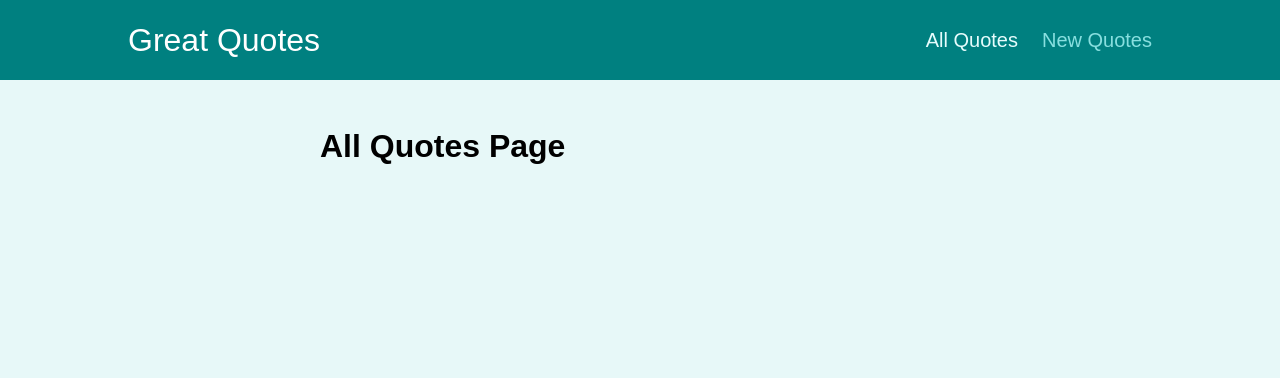
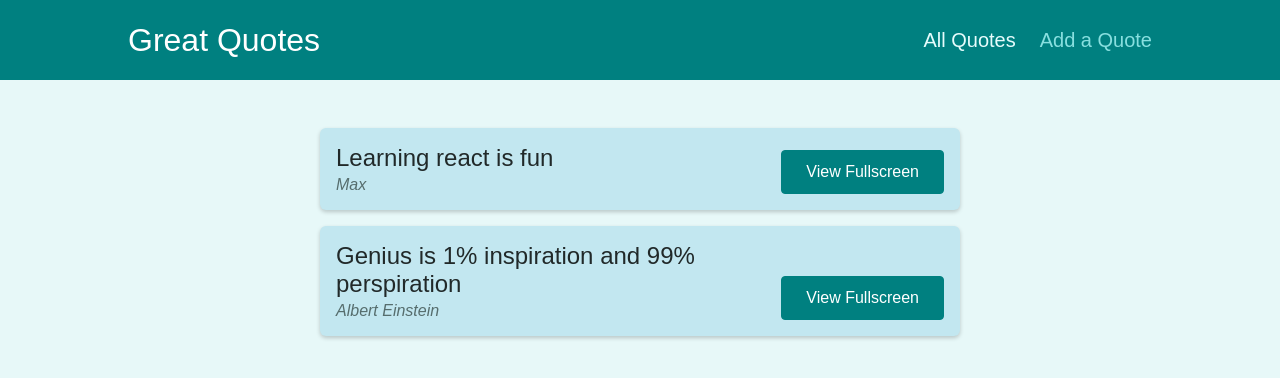
Before and after one commit to rlopxhan21/Quotes-App, a React (Create React App) app: page /quotes in a window 1280 px wide. Shown: the top 378 px of the page. Built offline with nearby package versions, Linux system fonts and the light colour scheme.

Commit message:
Connect to components

```diff
--- a/src/components/layout/MainNavigation.js
+++ b/src/components/layout/MainNavigation.js
@@ -15,7 +15,7 @@ const MainNavigation = () => {
           </li>
           <li>
             <NavLink to="/new-quote" activeClassName={classes.active}>
-              New Quotes
+              Add a Quote
             </NavLink>
           </li>
         </ul>
--- a/src/components/quotes/NoQuotesFound.js
+++ b/src/components/quotes/NoQuotesFound.js
@@ -1,12 +1,10 @@
-import classes from './NoQuotesFound.module.css';
+import classes from "./NoQuotesFound.module.css";
 
 const NoQuotesFound = () => {
   return (
     <div className={classes.noquotes}>
       <p>No quotes found!</p>
-      <a className='btn'>
-        Add a Quote
-      </a>
+      <a className="btn">Add a Quote</a>
     </div>
   );
 };
--- a/src/components/quotes/QuoteItem.js
+++ b/src/components/quotes/QuoteItem.js
@@ -1,4 +1,6 @@
-import classes from './QuoteItem.module.css';
+import { Link, useParams } from "react-router-dom";
+
+import classes from "./QuoteItem.module.css";
 
 const QuoteItem = (props) => {
   return (
@@ -9,9 +11,9 @@ const QuoteItem = (props) => {
         </blockquote>
         <figcaption>{props.author}</figcaption>
       </figure>
-      <a className='btn'>
+      <Link to={`/quotes/${props.id}`} className="btn">
         View Fullscreen
-      </a>
+      </Link>
     </li>
   );
 };
--- a/src/pages/AllQuotes.js
+++ b/src/pages/AllQuotes.js
@@ -1,5 +1,20 @@
+import QuoteList from "../components/quotes/QuoteList";
+
+const DUMMY_QUOTES = [
+  {
+    id: "q1",
+    author: "Max",
+    text: "Learning react is fun",
+  },
+  {
+    id: "q2",
+    author: "Albert Einstein",
+    text: "Genius is 1% inspiration and 99% perspiration",
+  },
+];
+
 const AllQuotes = () => {
-  return <h1>All Quotes Page</h1>;
+  return <QuoteList quotes={DUMMY_QUOTES} />;
 };
 
 export default AllQuotes;
--- a/src/pages/NewQuote.js
+++ b/src/pages/NewQuote.js
@@ -1,5 +1,11 @@
+import QuoteForm from "../components/quotes/QuoteForm";
+
 const NewQuote = () => {
-  return <h1>New Quotes Page</h1>;
+  const addQuoteHandler = (quoteData) => {
+    console.log(quoteData);
+  };
+
+  return <QuoteForm onAddQuote={addQuoteHandler} />;
 };
 
 export default NewQuote;
--- a/src/pages/QuoteDetail.js
+++ b/src/pages/QuoteDetail.js
@@ -1,14 +1,34 @@
 import { useParams, Route } from "react-router-dom";
 
 import Comments from "../components/comments/Comments";
+import HighlightedQuote from "../components/quotes/HighlightedQuote";
+import NoQuotesFound from "../components/quotes/NoQuotesFound";
+
+const DUMMY_QUOTES = [
+  {
+    id: "q1",
+    author: "Max",
+    text: "Learning react is fun",
+  },
+  {
+    id: "q2",
+    author: "Albert Einstein",
+    text: "Genius is 1% inspiration and 99% perspiration",
+  },
+];
 
 const QuoteDetail = () => {
   const params = useParams();
 
+  const quotes = DUMMY_QUOTES.find((quote) => quote.id === params.quoteID);
+  if (!quotes) {
+    return <NoQuotesFound />;
+  }
+
   return (
     <section>
       <h1>Detail Quotes Page</h1>
-      <p>{params.quoteID}</p>
+      <HighlightedQuote text={quotes.text} author={quotes.author} />
       <Route path={`/quotes/${params.quoteID}/comments`}>
         <Comments />
       </Route>
```
